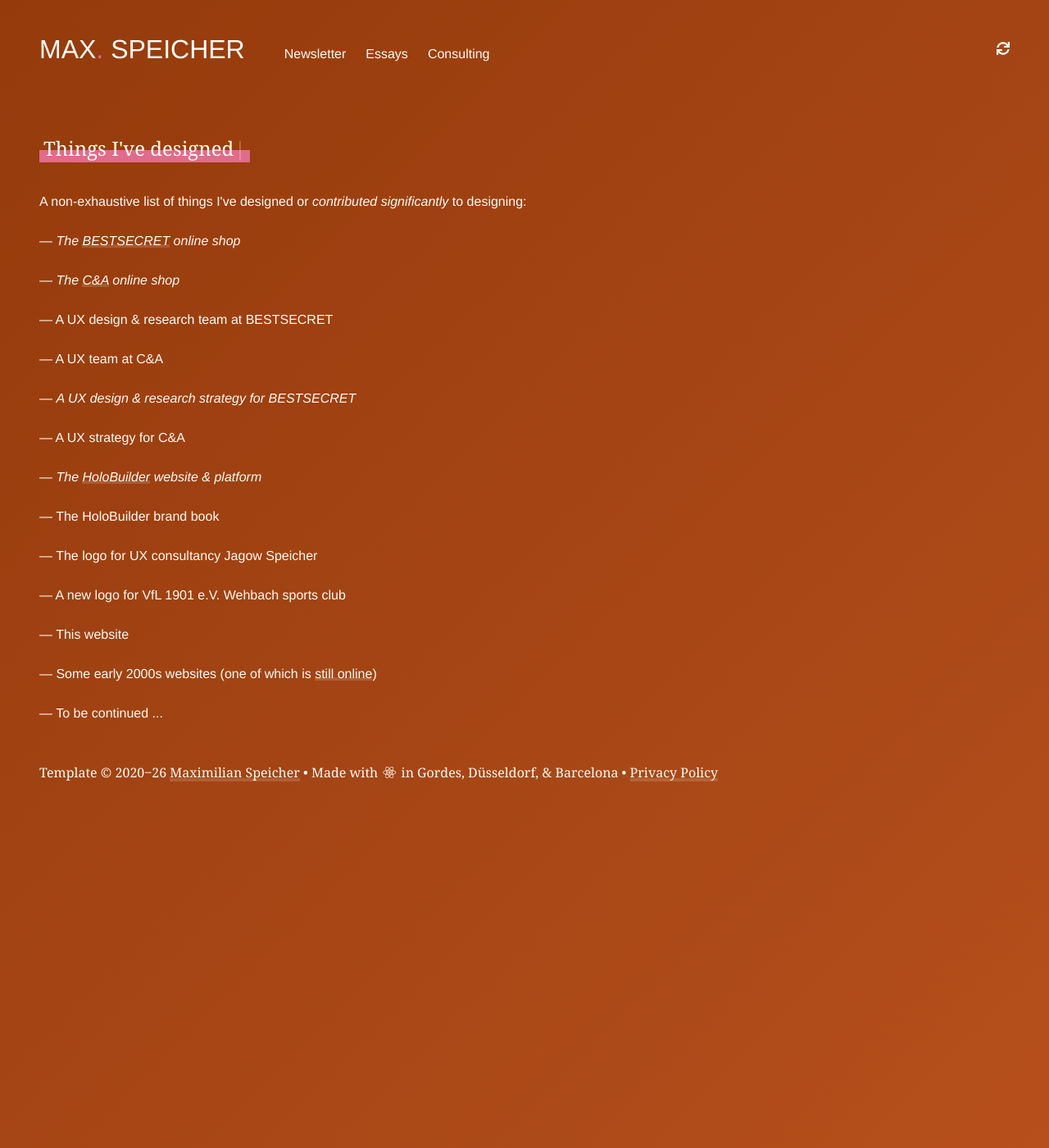
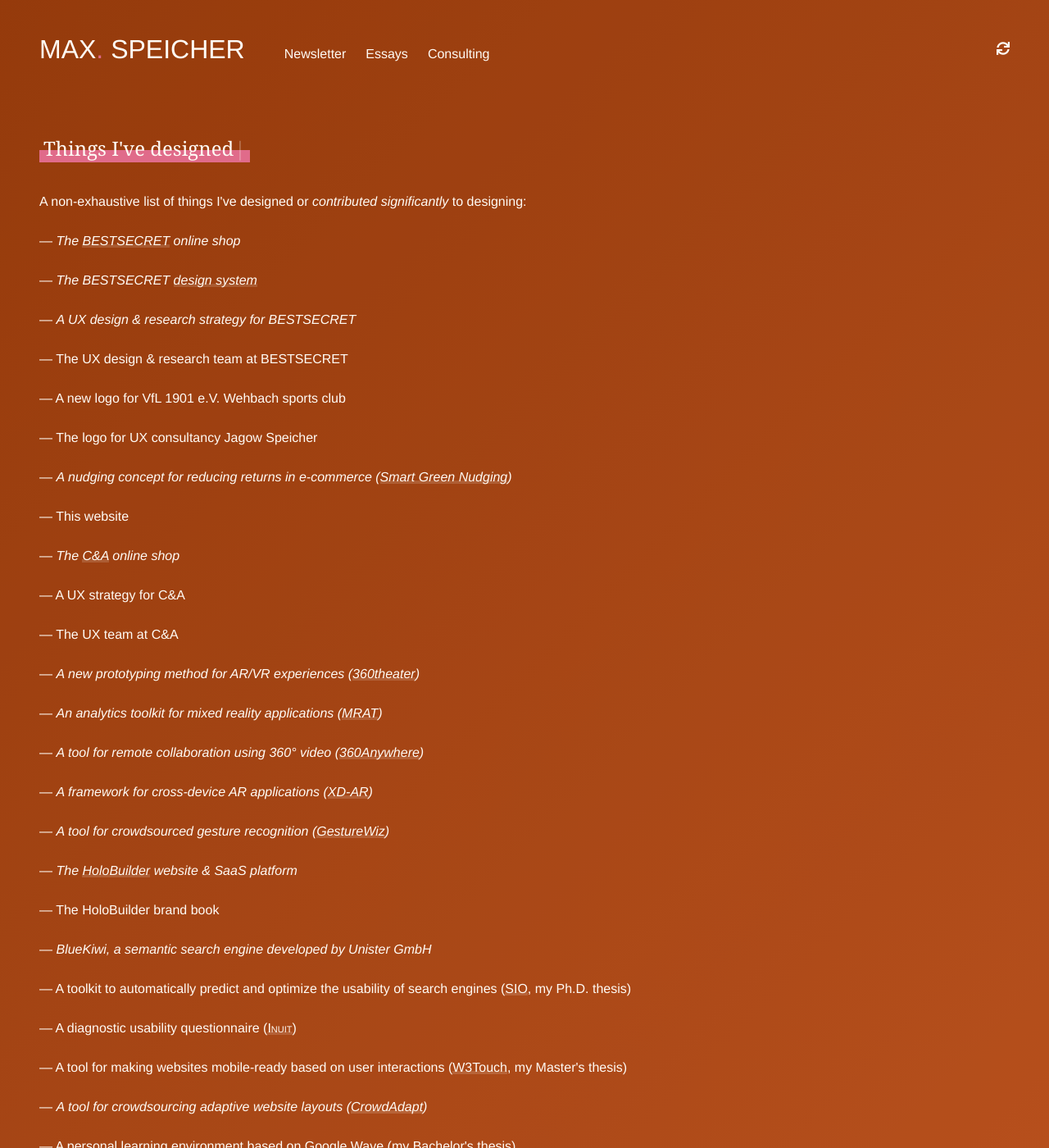
Before and after one commit to maxspeicher/maxspeicher.github.io, a Jekyll site: the page built from design.html, in a window 1280 px wide and 1400 px high. Shown: the whole window at 82% size. Built offline with Jekyll 4.4.1, drawn with Linux system fonts in a browser that asks for light colours; some of the changed text lies outside the part shown.

Commit message:
extended list of things I've designed

```diff
--- a/design.html
+++ b/design.html
@@ -11,16 +11,28 @@
     </script>
     <p>A non-exhaustive list of things I've designed or <em>contributed significantly</em> to designing:</p>
     <p>&mdash; <em>The <a href="https://www.bestsecret.com" target="_blank">BESTSECRET</a> online shop</em></p>
+    <p>&mdash; <em>The BESTSECRET <a href="https://www.smashingmagazine.com/2022/09/formula-roi-design-system/" target="_blank">design system</a></em></p>
+    <p>&mdash; <em>A UX design &amp; research strategy for BESTSECRET</em></p>
+    <p>&mdash; The UX design &amp; research team at BESTSECRET</p>
+    <p>&mdash; A new logo for VfL 1901 e.V. Wehbach sports club</p>
+    <p>&mdash; The logo for UX consultancy Jagow Speicher</p>
+    <p>&mdash; <em>A nudging concept for reducing returns in e-commerce (<a href="https://pubsonline.informs.org/doi/abs/10.1287/mksc.2022.0393" target="_blank">Smart Green Nudging</a>)</em></p>
+    <p>&mdash; This website</p>
     <p>&mdash; <em>The <a href="https://www.c-a.com" target="_blank">C&amp;A</a> online shop</em></p>
-    <p>&mdash; A UX design &amp; research team at BESTSECRET</p>
-    <p>&mdash; A UX team at C&amp;A</p>
-    <p>&mdash; <em>A UX design &amp; research strategy for BESTSECRET</em></p>
     <p>&mdash; A UX strategy for C&amp;A</p>
-    <p>&mdash; <em>The <a href="https://www.holobuilder.com/" target="_blank">HoloBuilder</a> website &amp; platform</em></p>
+    <p>&mdash; The UX team at C&amp;A</p>
+    <p>&mdash; <em>A new prototyping method for AR/VR experiences (<a href="https://dl.acm.org/doi/abs/10.1145/3461727" target="_blank">360theater</a>)</em></p>
+    <p>&mdash; <em>An analytics toolkit for mixed reality applications (<a href="https://dl.acm.org/doi/abs/10.1145/3313831.3376330" target="_blank">MRAT</a>)</em></p>
+    <p>&mdash; <em>A tool for remote collaboration using 360° video (<a href="https://dl.acm.org/doi/abs/10.1145/3229091" target="_blank">360Anywhere</a>)</em></p>
+    <p>&mdash; <em>A framework for cross-device AR applications (<a href="https://dl.acm.org/doi/abs/10.1145/3229089" target="_blank">XD-AR</a>)</em></p>
+    <p>&mdash; <em>A tool for crowdsourced gesture recognition (<a href="https://dl.acm.org/doi/abs/10.1145/3173574.3173681" target="_blank">GestureWiz</a>)</em></p>
+    <p>&mdash; <em>The <a href="https://www.holobuilder.com/" target="_blank">HoloBuilder</a> website &amp; SaaS platform</em></p>
     <p>&mdash; The HoloBuilder brand book</p>
-    <p>&mdash; The logo for UX consultancy Jagow Speicher</p>
-    <p>&mdash; A new logo for VfL 1901 e.V. Wehbach sports club</p>
-    <p>&mdash; This website</p>
+    <p>&mdash; <em>BlueKiwi, a semantic search engine developed by Unister GmbH</em></p>
+    <p>&mdash; A toolkit to automatically predict and optimize the usability of search engines (<a href="https://www.maxspeicher.com/phdthesis/" target="_blank">SIO</a>, my Ph.D. thesis)</p>
+    <p>&mdash; A diagnostic usability questionnaire (<a href="https://link.springer.com/chapter/10.1007/978-3-319-20886-2_25" target="_blank">I<span class="small-caps">nuit</span></a>)</p>
+    <p>&mdash; A tool for making websites mobile-ready based on user interactions (<a href="https://www.research-collection.ethz.ch/server/api/core/bitstreams/8bffc4fc-fa15-46eb-96d1-d7f7bfb0d75d/content" target="_blank">W3Touch</a>, my Master's thesis)</p>
+    <p>&mdash; <em>A tool for crowdsourcing adaptive website layouts (<a href="https://dl.acm.org/doi/abs/10.1145/2494603.2480304" target="_blank">CrowdAdapt</a>)</em></p>
+    <p>&mdash; A personal learning environment based on Google Wave (my <a href="https://publications.rwth-aachen.de/record/229801" target="_blank">Bachelor's thesis</a>)</p>
     <p>&mdash; Some early 2000s websites (one of which is <a href="https://mum-speicher.hier-im-netz.de/index_.html" target="_blank">still online</a>)</p>
-    <p>&mdash; To be continued ...</p>
 </section>
```
